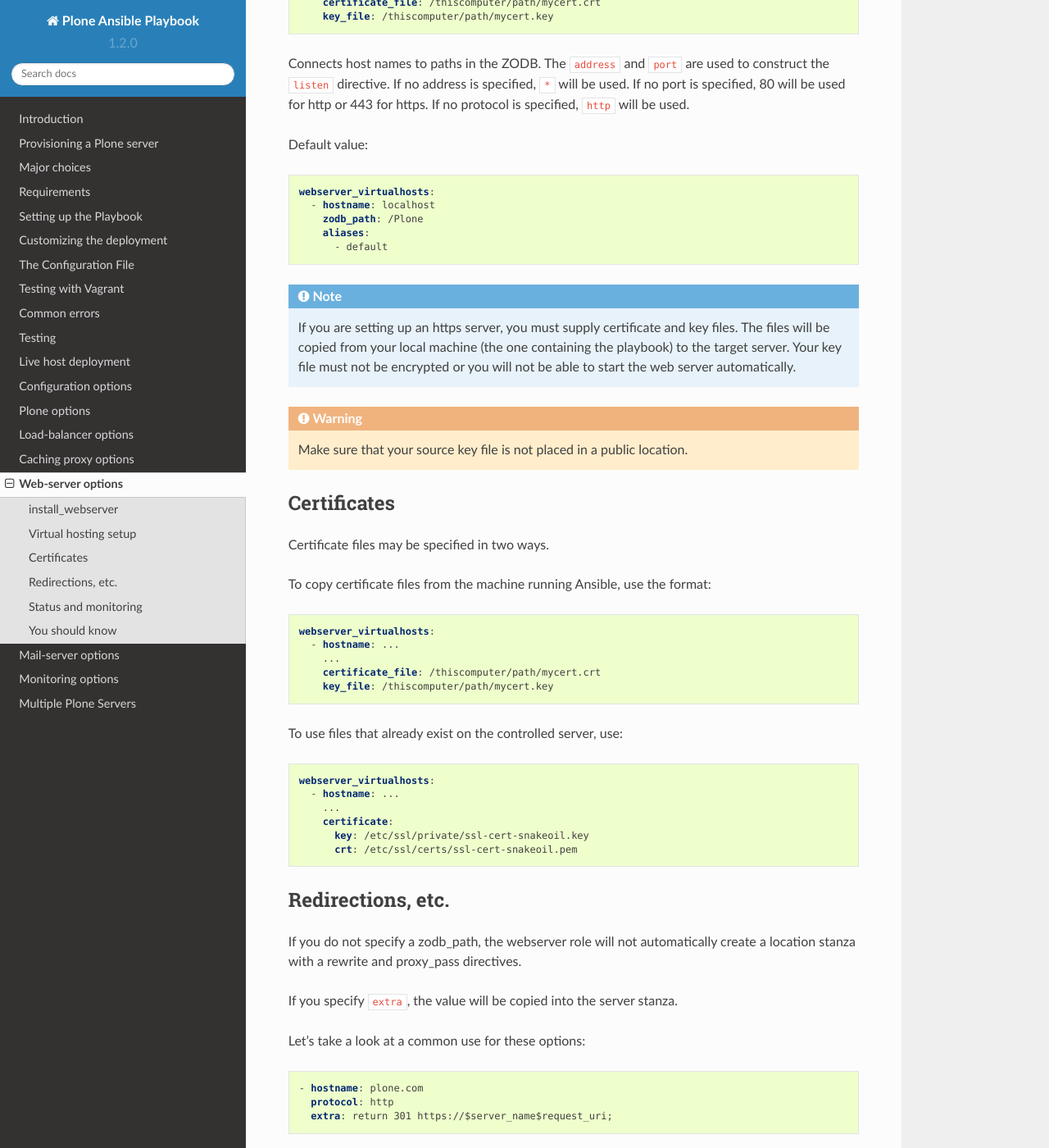
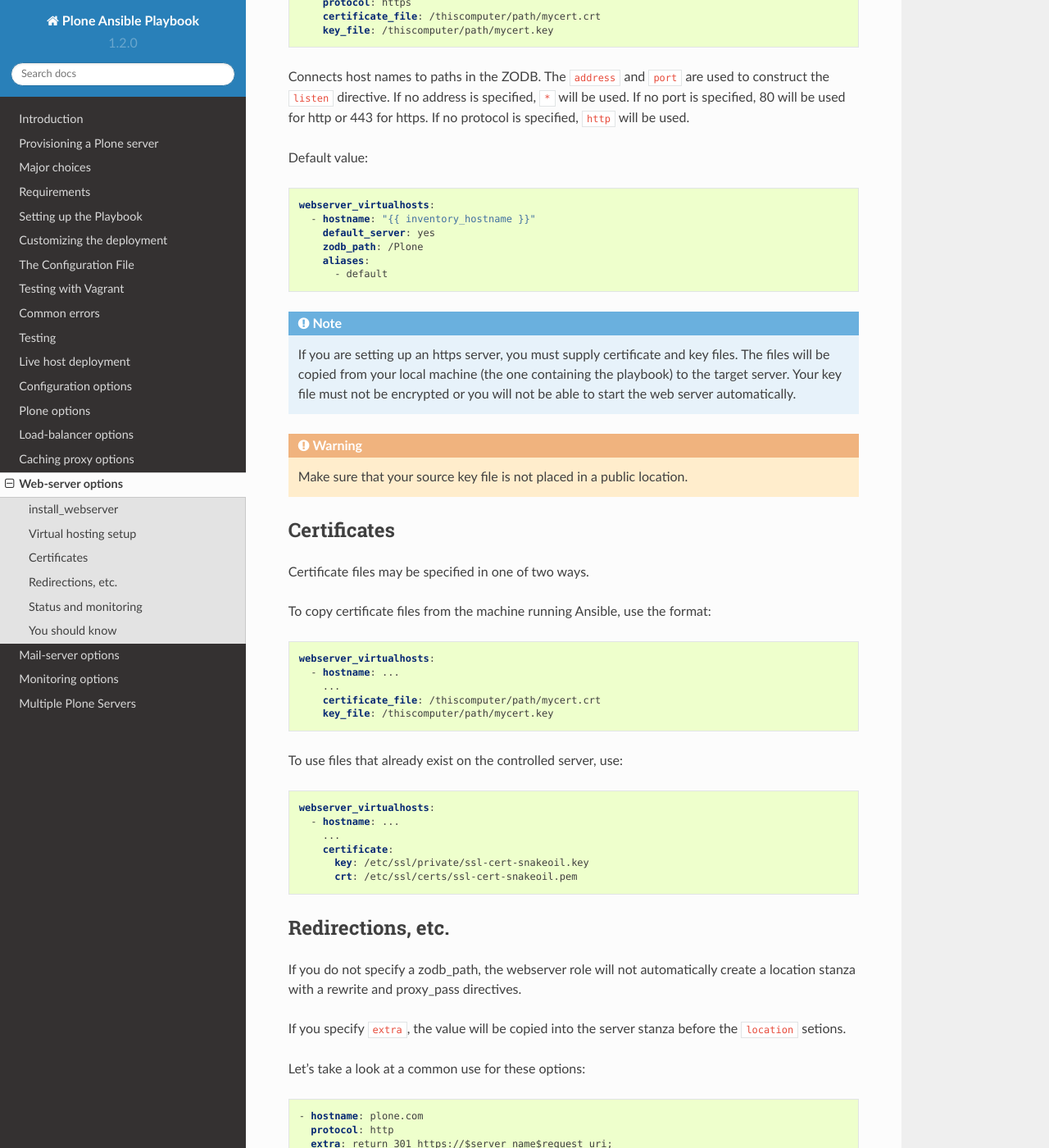
Before and after one commit to plone/ansible-playbook, a Sphinx documentation site: the page built from docs/webserver.rst, in a window 1280 px wide and 1400 px high, scrolled down 749 px. Shown: the whole window at 82% size. Built offline with Sphinx 7.4.7 and the Read the Docs theme 2.0.0, drawn with Linux system fonts in a browser that asks for light colours.

Commit message:
Add default_server spec for nginx

```diff
--- a/HISTORY.txt
+++ b/HISTORY.txt
@@ -1,4 +1,7 @@
 1.2.2 (unreleased)
+
+- Add nginx default_server option in virtual host specification.
+  [smcmahon]
 
 - Fix errors in restart script and motd that would cause them to fail for virtual hosts with no zodb path. Error was added in 1.2.0.
   [smcmahon]
--- a/docs/webserver.rst
+++ b/docs/webserver.rst
@@ -21,6 +21,7 @@ Virtual hosting setup
 
     webserver_virtualhosts:
       - hostname: plone.org
+        default_server: yes
         aliases:
           - www.plone.org
         zodb_path: /Plone
@@ -42,7 +43,8 @@ Default value:
 .. code-block:: yaml
 
     webserver_virtualhosts:
-      - hostname: localhost
+      - hostname: "{{ inventory_hostname }}"
+        default_server: yes
         zodb_path: /Plone
         aliases:
           - default
@@ -59,7 +61,7 @@ Default value:
 Certificates
 ~~~~~~~~~~~~
 
-Certificate files may be specified in two ways.
+Certificate files may be specified in one of two ways.
 
 To copy certificate files from the machine running Ansible, use the format:
 
@@ -88,7 +90,7 @@ Redirections, etc.
 
 If you do not specify a zodb_path, the webserver role will not automatically create a location stanza with a rewrite and proxy_pass directives.
 
-If you specify ``extra``, the value will be copied into the server stanza.
+If you specify ``extra``, the value will be copied into the server stanza before the ``location`` setions.
 
 Let's take a look at a common use for these options:
 
```
Also changed, not shown: 3 other files.
